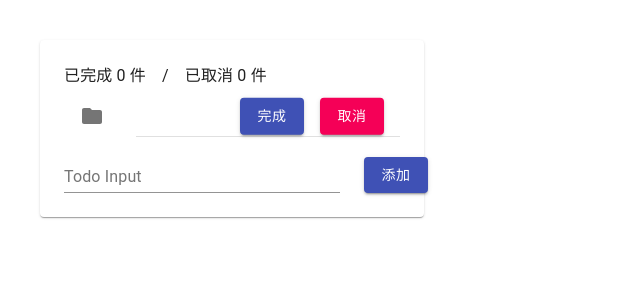
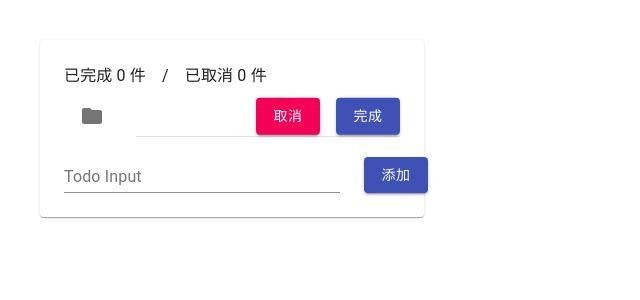
Before and after one commit to ishiahirake/demo, a React (Create React App) app in the folder todo-app/: page / in a window 1280 px wide. Both pictures are taken after a click on the button "添加". Shown: the top 300 px of the page, without its empty margins (0-640 px from the left). Built offline with nearby package versions, Linux system fonts and the light colour scheme.

Commit message:
Refactor styles.

```diff
--- a/todo-app/src/App.js
+++ b/todo-app/src/App.js
@@ -32,6 +32,7 @@ const useStyles = makeStyles(theme => ({
     flexDirection: 'row'
   },
   todoAction: {
+    right: 0
   }
 }))
 
@@ -82,20 +83,20 @@ function Todo() {
                   </ListItemIcon>
                   <ListItemText primary={todo}
                   />
-                  <ListItemSecondaryAction>
+                  <ListItemSecondaryAction classes={{ root: classes.todoAction }}>
                     <Grid className={classes.todoAction} container spacing={2}>
                       <Grid item>
-                      <Button variant="contained"
-                              color="primary"
-                              onClick={() => handleFinishTodo(todo, index)}>
-                                完成
+                        <Button variant="contained"
+                          color="secondary"
+                          onClick={() => handleCancelTodo(todo, index)}>
+                          取消
                       </Button>
                       </Grid>
                       <Grid item>
-                      <Button variant="contained"
-                              color="secondary"
-                              onClick={() => handleCancelTodo(todo, index)}>
-                                取消
+                        <Button variant="contained"
+                          color="primary"
+                          onClick={() => handleFinishTodo(todo, index)}>
+                          完成
                       </Button>
                       </Grid>
                     </Grid>
```
